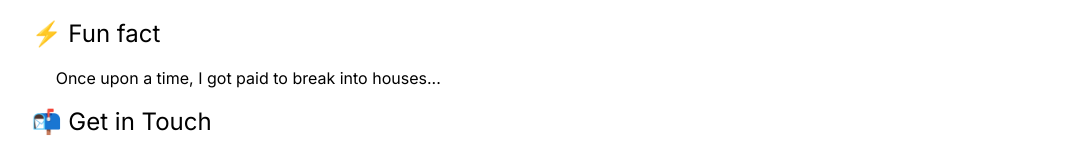
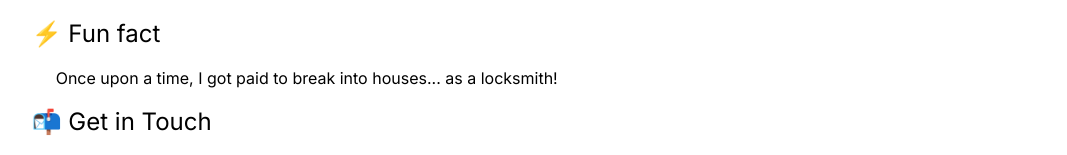
Before and after one commit to steve-kaschimer/steve-kaschimer.github.io, a Next.js app: page / in a window 1280 px wide. Shown: the part 2050-2205 px from the top of the page, without its empty margins (91-1158 px from the left). Built offline with nearby package versions, Linux system fonts and the light colour scheme.

Commit message:
fix(funfact): Added detail about my fun fact

```diff
--- a/components/about.js
+++ b/components/about.js
@@ -61,7 +61,7 @@ export default function About() {
                 </ul>
                 <h2 className="text-2xl mb-4" id="-fun-fact">⚡ Fun fact</h2>
                 <ul className="list-none mb-4">
-                    <li className="mx-6"><p>Once upon a time, I got paid to break into houses...</p></li>
+                    <li className="mx-6"><p>Once upon a time, I got paid to break into houses... as a locksmith!</p></li>
                 </ul>
                 <h2 className="text-2xl mb-4" id="-get-in-touch">📬 Get in Touch</h2>
                 <ul className="list-none mb-4">
```
